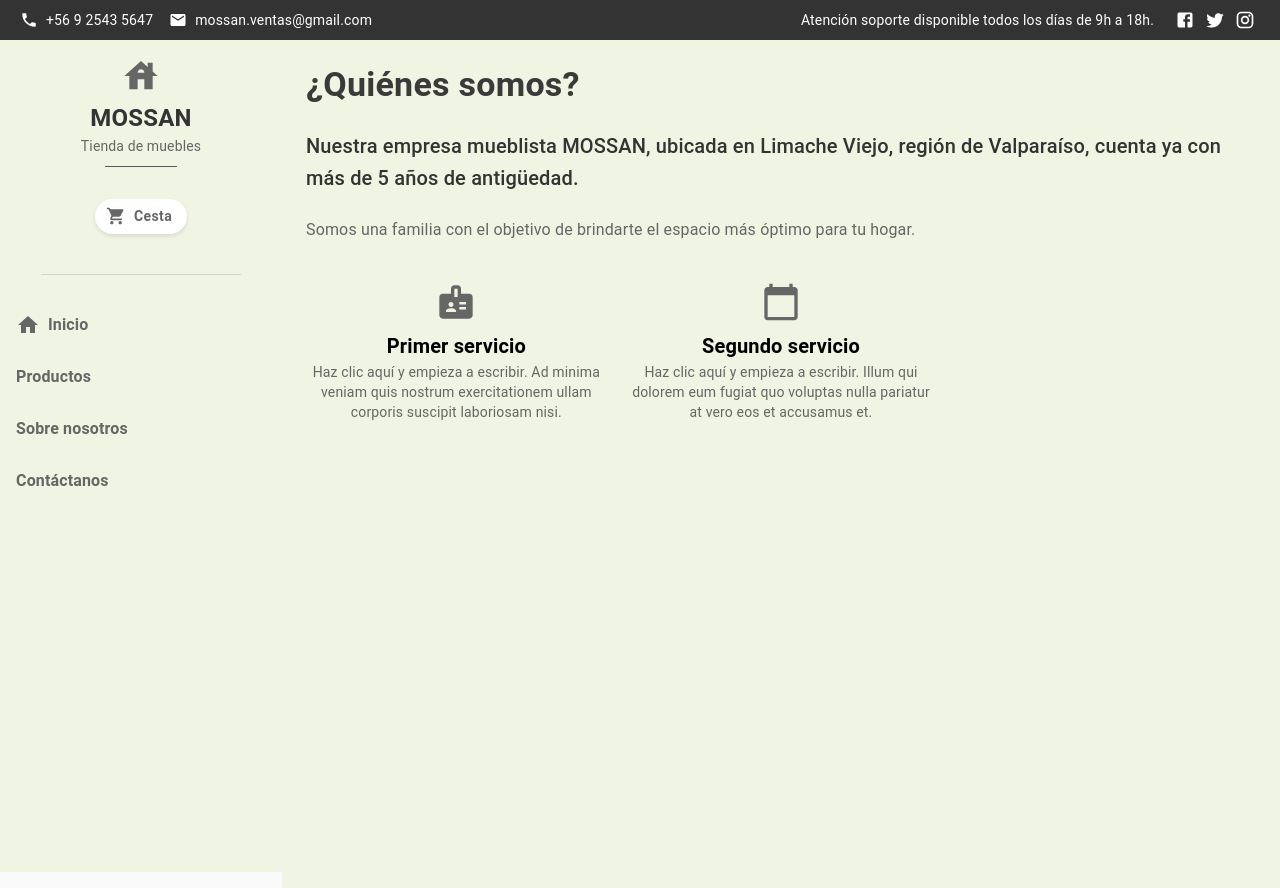
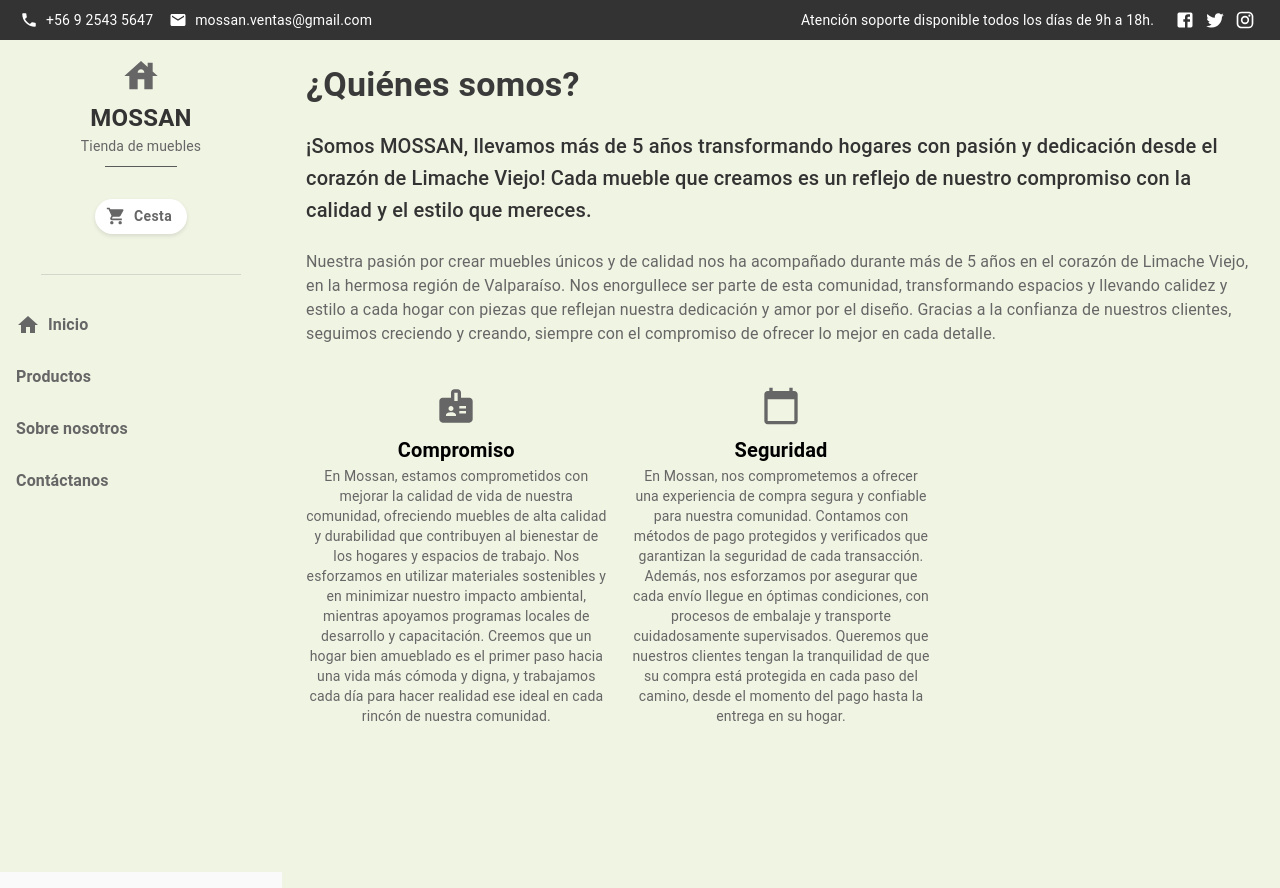
Before and after one commit to smoppthie/Mossan-Front, a React (Create React App) app: page /about in a window 1280 px wide. Built offline with nearby package versions, Linux system fonts and the light colour scheme.

Commit message:
Detalles de carrito desplegable.

```diff
--- a/src/components/AboutPage.js
+++ b/src/components/AboutPage.js
@@ -11,10 +11,10 @@ function AboutPage() {
         ¿Quiénes somos?
       </Typography>
       <Typography variant="h6" sx={{ marginBottom: 3, color: '#333' }}>
-        Nuestra empresa mueblista MOSSAN, ubicada en Limache Viejo, región de Valparaíso, cuenta ya con más de 5 años de antigüedad.
+      ¡Somos MOSSAN, llevamos más de 5 años transformando hogares con pasión y dedicación desde el corazón de Limache Viejo! Cada mueble que creamos es un reflejo de nuestro compromiso con la calidad y el estilo que mereces.
       </Typography>
       <Typography variant="body1" sx={{ marginBottom: 5, color: '#666' }}>
-        Somos una familia con el objetivo de brindarte el espacio más óptimo para tu hogar.
+      Nuestra pasión por crear muebles únicos y de calidad nos ha acompañado durante más de 5 años en el corazón de Limache Viejo, en la hermosa región de Valparaíso. Nos enorgullece ser parte de esta comunidad, transformando espacios y llevando calidez y estilo a cada hogar con piezas que reflejan nuestra dedicación y amor por el diseño. Gracias a la confianza de nuestros clientes, seguimos creciendo y creando, siempre con el compromiso de ofrecer lo mejor en cada detalle.
       </Typography>
 
       <Grid container spacing={3}>
@@ -22,10 +22,10 @@ function AboutPage() {
           <Box sx={{ display: 'flex', alignItems: 'center', flexDirection: 'column' }}>
             <BadgeIcon sx={{ fontSize: 40, color: '#666' }} />
             <Typography variant="h6" sx={{ fontWeight: 'bold', marginTop: 1 }}>
-              Primer servicio
+              Compromiso
             </Typography>
             <Typography variant="body2" sx={{ color: '#666', textAlign: 'center' }}>
-              Haz clic aquí y empieza a escribir. Ad minima veniam quis nostrum exercitationem ullam corporis suscipit laboriosam nisi.
+            En Mossan, estamos comprometidos con mejorar la calidad de vida de nuestra comunidad, ofreciendo muebles de alta calidad y durabilidad que contribuyen al bienestar de los hogares y espacios de trabajo. Nos esforzamos en utilizar materiales sostenibles y en minimizar nuestro impacto ambiental, mientras apoyamos programas locales de desarrollo y capacitación. Creemos que un hogar bien amueblado es el primer paso hacia una vida más cómoda y digna, y trabajamos cada día para hacer realidad ese ideal en cada rincón de nuestra comunidad.
             </Typography>
           </Box>
         </Grid>
@@ -33,10 +33,10 @@ function AboutPage() {
           <Box sx={{ display: 'flex', alignItems: 'center', flexDirection: 'column' }}>
             <CalendarTodayIcon sx={{ fontSize: 40, color: '#666' }} />
             <Typography variant="h6" sx={{ fontWeight: 'bold', marginTop: 1 }}>
-              Segundo servicio
+              Seguridad
             </Typography>
             <Typography variant="body2" sx={{ color: '#666', textAlign: 'center' }}>
-              Haz clic aquí y empieza a escribir. Illum qui dolorem eum fugiat quo voluptas nulla pariatur at vero eos et accusamus et.
+            En Mossan, nos comprometemos a ofrecer una experiencia de compra segura y confiable para nuestra comunidad. Contamos con métodos de pago protegidos y verificados que garantizan la seguridad de cada transacción. Además, nos esforzamos por asegurar que cada envío llegue en óptimas condiciones, con procesos de embalaje y transporte cuidadosamente supervisados. Queremos que nuestros clientes tengan la tranquilidad de que su compra está protegida en cada paso del camino, desde el momento del pago hasta la entrega en su hogar.
             </Typography>
           </Box>
         </Grid>
--- a/src/components/CartContext.js
+++ b/src/components/CartContext.js
@@ -1,25 +1,43 @@
+// src/components/CartContext.js
 import React, { createContext, useContext, useState } from 'react';
 
 const CartContext = createContext();
 
-export function CartProvider({ children }) {
+export const useCart = () => useContext(CartContext);
+
+export const CartProvider = ({ children }) => {
   const [cart, setCart] = useState([]);
 
   const addToCart = (product) => {
-    setCart((prevCart) => [...prevCart, product]);
+    setCart((prevCart) => {
+      const existingProduct = prevCart.find((item) => item.id_producto === product.id_producto);
+      if (existingProduct) {
+        return prevCart.map((item) =>
+          item.id_producto === product.id_producto
+            ? { ...item, quantity: item.quantity + 1 }
+            : item
+        );
+      } else {
+        return [...prevCart, { ...product, quantity: 1 }];
+      }
+    });
   };
 
   const removeFromCart = (productId) => {
-    setCart((prevCart) => prevCart.filter((item) => item.id !== productId));
+    setCart((prevCart) => prevCart.filter((item) => item.id_producto !== productId));
+  };
+
+  const updateQuantity = (productId, quantity) => {
+    setCart((prevCart) =>
+      prevCart.map((item) =>
+        item.id_producto === productId ? { ...item, quantity } : item
+      )
+    );
   };
 
   return (
-    <CartContext.Provider value={{ cart, addToCart, removeFromCart }}>
+    <CartContext.Provider value={{ cart, addToCart, removeFromCart, updateQuantity }}>
       {children}
     </CartContext.Provider>
   );
-}
-
-export function useCart() {
-  return useContext(CartContext);
-}
+};
```
